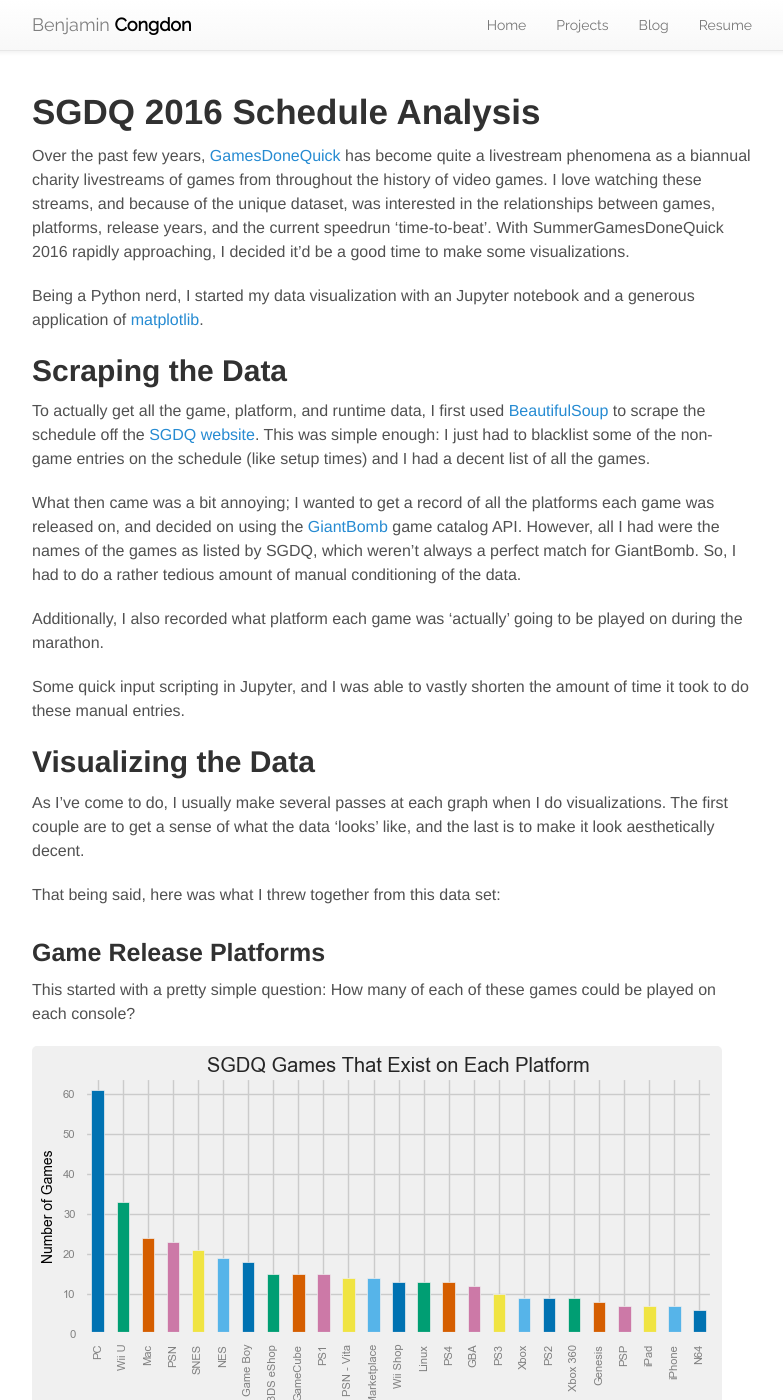
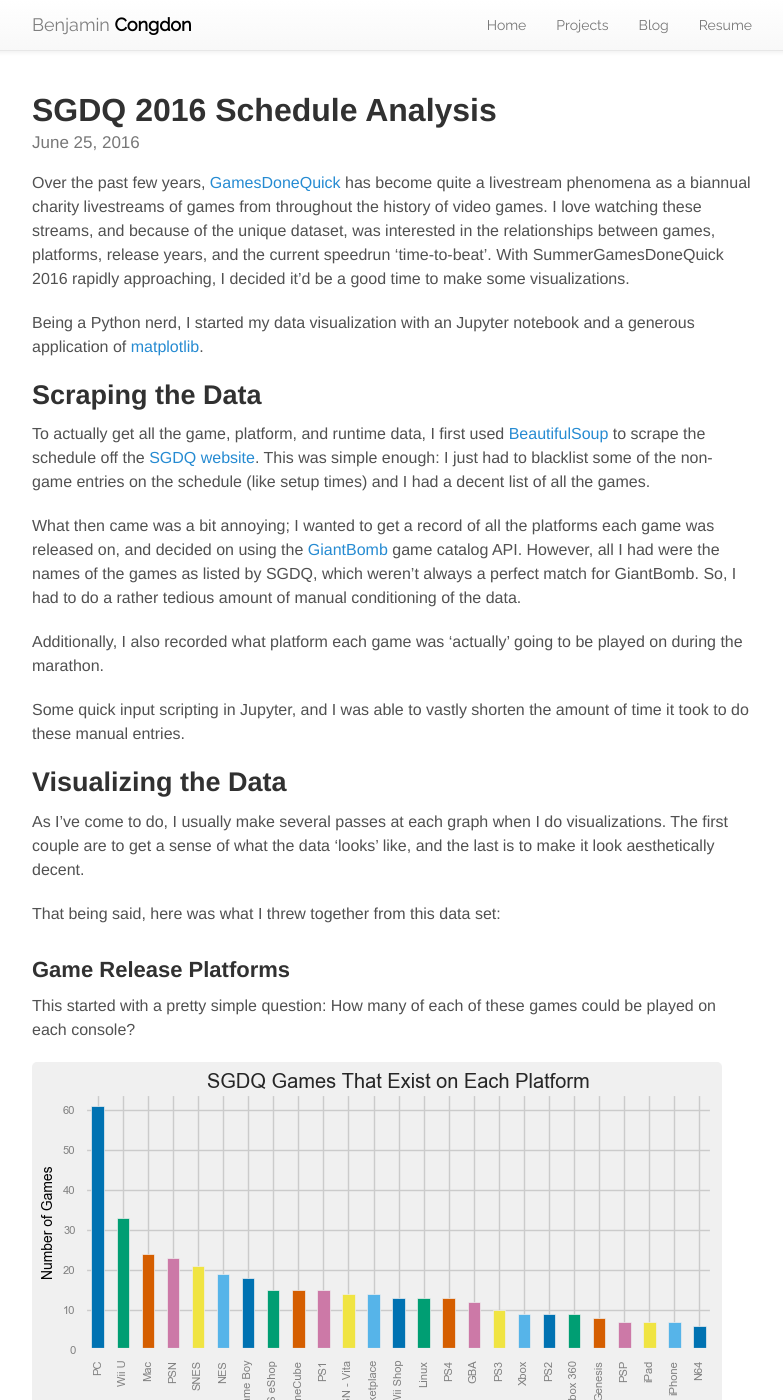
Before and after one commit to rhythmmec/bcongdon.github.io, a Jekyll site: the page built from _posts/2016-06-25-SGDQ-2016-Schedule-Analysis.markdown, in a window 1280 px wide and 1400 px high. Shown: the whole window, without its empty margins (248-1031 px from the left). Built offline with Jekyll 4.4.1, drawn with Linux system fonts in a browser that asks for light colours; nearby versions of some CDN libraries.

Commit message:
Minor reworking of blog/header styling

```diff
--- a/_includes/post_meta.html
+++ b/_includes/post_meta.html
@@ -10,5 +10,4 @@
         <a href="/tags/#{{ tag }}">{{ tag }}</a>{% if tagindex < source.tags.size - 1 %},{% endif %}
     {% endfor %}
     </div>
-    <div class="post-date text-right">{{ source.date | date: "%b %-d, %Y" }}</div>
 </div>
--- a/_layouts/post.html
+++ b/_layouts/post.html
@@ -10,13 +10,14 @@
 {% endif %}
 <div class="container">
     <article class='post'>
+        <a class="post-title-link" href="{{ site.base_url }}{{ page.url }}">
             <h1 class='post-title'>{{ page.title }}</h1>
+        </a>
+        <div class="post-date">{{ page.date | date: "%B %-d, %Y" }}</div>
 
         {{ content }}
 
         {% include post_meta.html %}
         {% include sharing_buttons.html %}
     </article>
-
-
 </div>
--- a/blog/index.html
+++ b/blog/index.html
@@ -14,8 +14,8 @@
 	{% assign endindex = site.posts.size - 1 %}
 	{% for post in paginator.posts %}
 	{% assign loopindex = forloop.index %}
-	<article class='post'>
-	  <h1 class='feed-title'>
+	<article class='post feed'>
+	  <h2 class='feed-title'>
 	    <a class='feed-title-link' href="{{ site.path }}{{ post.url }}">
 	      {{ post.title }}
 	    </a>
--- a/css/_settings.scss
+++ b/css/_settings.scss
@@ -11,7 +11,7 @@
 $masthead-small-color:   #C0C0C0;
 
 $post-title-color:       #313131;
-$post-date-color:        #9a9a9a;
+$post-date-color:        #777777;
 
 
 $body-color:            #515151;
--- a/css/blog.scss
+++ b/css/blog.scss
@@ -31,7 +31,6 @@
   // note: only change margin for title,date if inside post block
   .feed-title {
     margin-top: 0;
-    font-size: 2em;
     a {
       color: $post-title-color;
     }
@@ -44,19 +43,34 @@
 
   // Meta data line below post title
   .post-date {
+    font-size: 0.85rem;
     color: $post-date-color;
     margin-left: auto;
     flex-shrink: 0;
+    margin-bottom: 0.75rem;
   }
 
   .post-tags {
     align-self: flex-start;
   }
+
+  .post-title {
+    margin-bottom: 0px;
+  }
+
+  .post-title-link:hover {
+      text-decoration: none;
+  }
+
+  .post-title-link:hover {
+      text-decoration: none;
+  }
 }
 
-a.post-title-link:hover {
-    color: #777;
-    text-decoration: none;
+.feed {
+  .post-meta {
+    margin-top: -0.5rem;
+  }
 }
 
 .post-read-more {
--- a/css/style.scss
+++ b/css/style.scss
@@ -53,19 +53,19 @@
   text-rendering: optimizeLegibility;
 }
 h1 {
-  font-size: 1.75rem;
+  font-size: 1.6rem;
 }
 h2 {
   margin-top: 1rem;
-  font-size: 1.5rem;
+  font-size: 1.35rem;
 }
 h3 {
   margin-top: 1.5rem;
-  font-size: 1.25rem;
+  font-size: 1.1rem;
 }
 h4, h5, h6 {
   margin-top: 1rem;
-  font-size: 1rem;
+  font-size: 0.75rem;
 }
 
 /////////////
```
Lines whose indentation alone changed are shown as unchanged.
